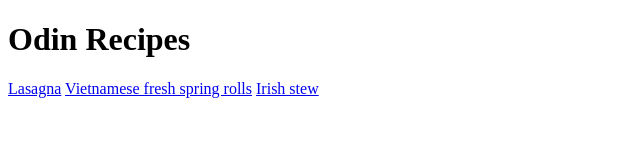
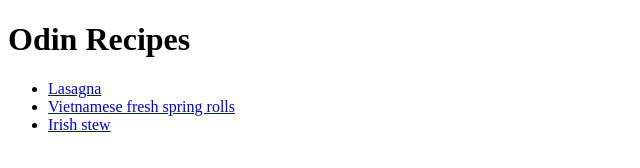
Before and after one commit to robmad93/odin-recipes, a plain HTML site: page index.html in a window 1280 px wide. Shown: the whole page, without its empty margins (0-640 px from the left). Drawn offline with Linux system fonts and the light colour scheme.

Commit message:
Place index page items in unordered list

```diff
--- a/index.html
+++ b/index.html
@@ -7,8 +7,10 @@
 </head>
 <body>
     <h1>Odin Recipes</h1>
-    <a href="./recipes/lasagna.html">Lasagna</a>
-    <a href="./recipes/vietnamese_fresh_spring_rolls.html">Vietnamese fresh spring rolls</a>
-    <a href="./recipes/irish_stew.html">Irish stew</a>
+    <ul>
+    <li><a href="./recipes/lasagna.html">Lasagna</a></li>
+    <li><a href="./recipes/vietnamese_fresh_spring_rolls.html">Vietnamese fresh spring rolls</a></li>
+    <li><a href="./recipes/irish_stew.html">Irish stew</a></li>
+    </ul>
 </body>
 </html>
```
